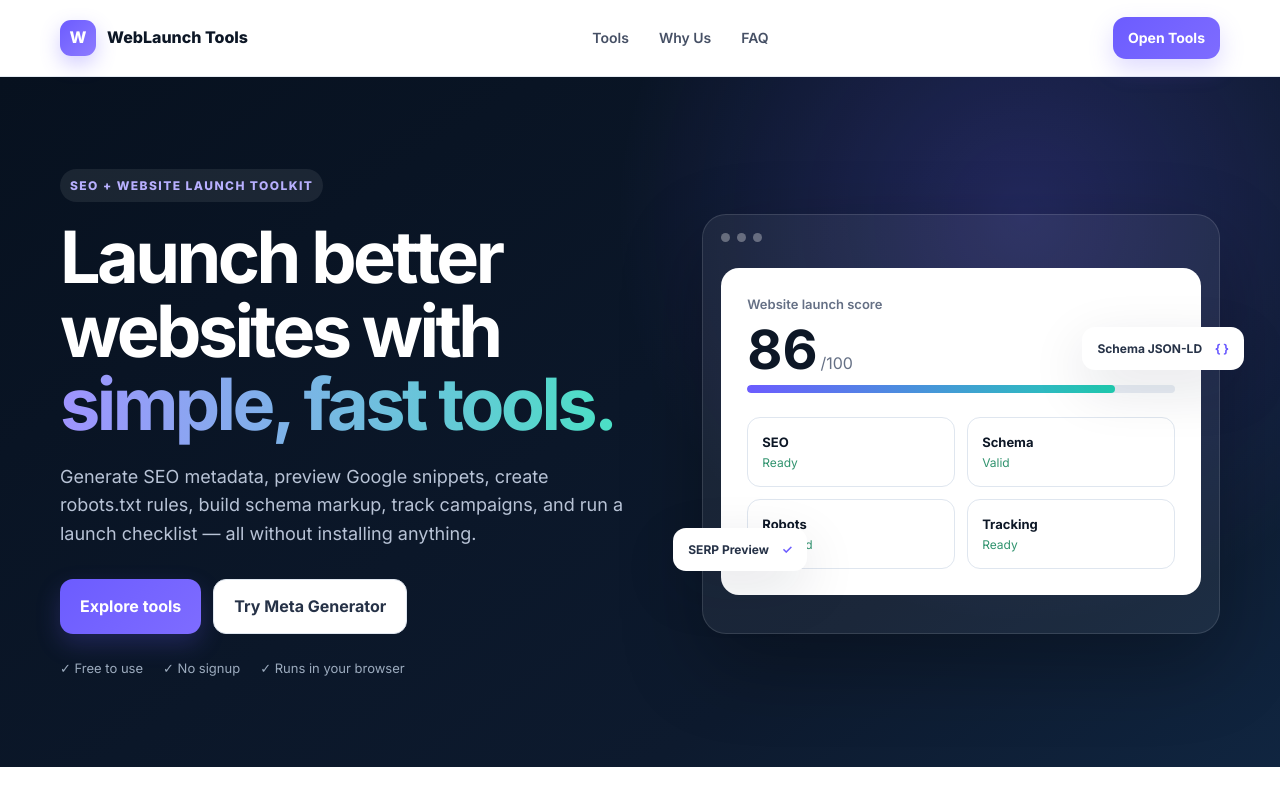
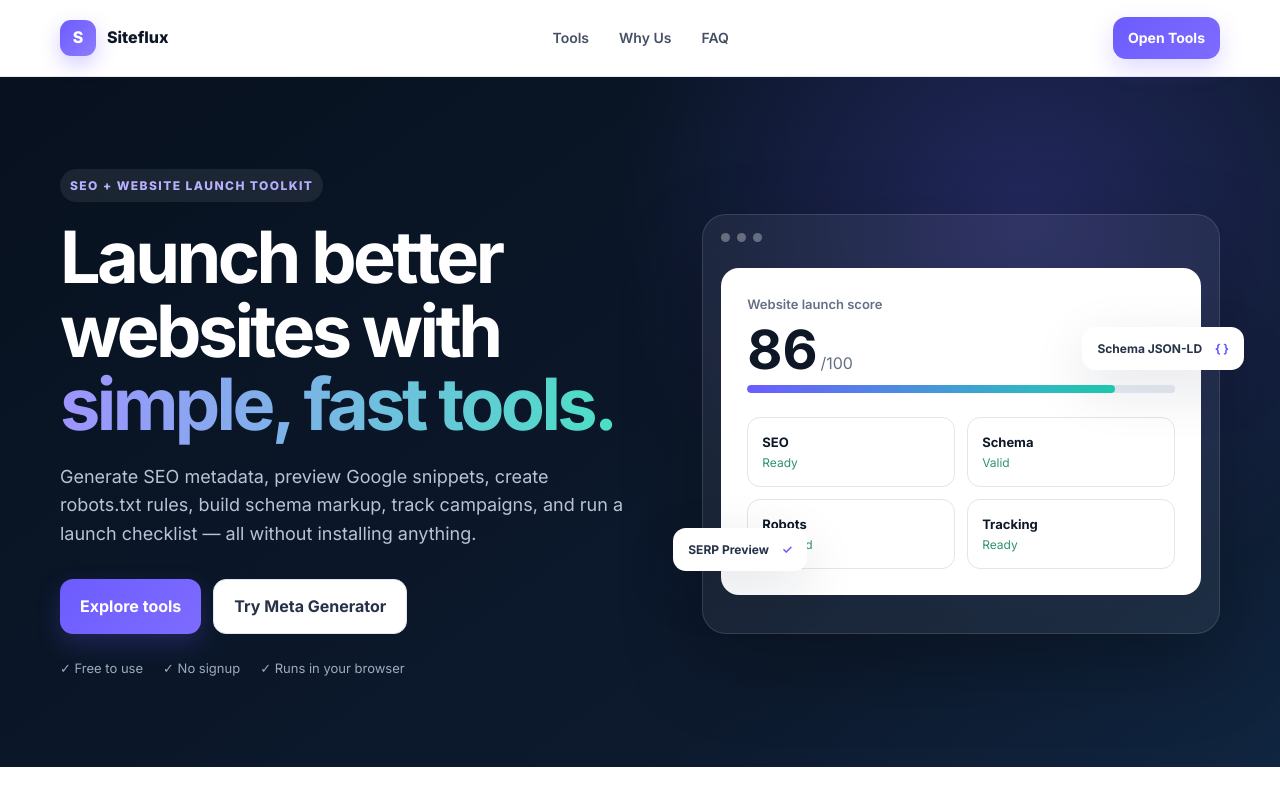
Before and after one commit to adeelashiq-cpu/siteflux, a plain HTML site: page index.html in a window 1280 px wide. Shown: the top 794 px of the page. Drawn offline with Linux system fonts and the light colour scheme.

Commit message:
title change 2

```diff
--- a/index.html
+++ b/index.html
@@ -28,9 +28,9 @@
 <body>
   <header class="site-header">
     <div class="container nav-wrap">
-      <a class="brand" href="#top" aria-label="WebLaunch Tools home">
-        <span class="brand-mark">W</span>
-        <span>WebLaunch Tools</span>
+      <a class="brand" href="#top" aria-label="Siteflux home">
+        <span class="brand-mark">S</span>
+        <span>Siteflux</span>
       </a>
       <nav class="nav" aria-label="Primary">
         <a href="#tools">Tools</a>
```
